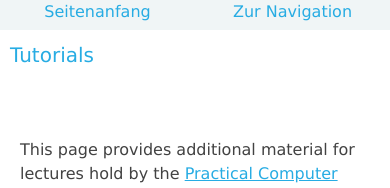
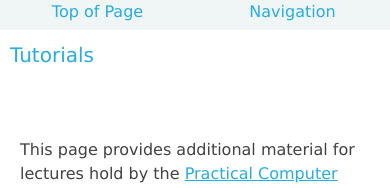
Before and after one commit to wwu-pi/tutorials, a Jekyll site: the page built from index.md, in a window 390 px wide. Shown: the top 188 px of the page. Built offline with Jekyll 4.4.1, drawn with Linux system fonts in a browser that asks for light colours.

Commit message:
Reorganized stylesheets (no style changes)

```diff
--- a/_config.yml
+++ b/_config.yml
@@ -2,7 +2,7 @@
 
 lectures:
  - eai
- #- mdsd
+ - mdsd
 
 contacts:
   eai:
--- a/_includes/body_top.html
+++ b/_includes/body_top.html
@@ -1,6 +1,6 @@
 <div class="nav-bar">
     <a href="#top">
-        <div class="button">Seitenanfang</div></a>
+        <div class="button">Top of Page</div></a>
     <a href="#sidebar">
-        <div class="button">Zur Navigation</div></a>
+        <div class="button">Navigation</div></a>
 </div>
--- a/stylesheets/media.css
+++ b/stylesheets/media.css
@@ -1,28 +1,27 @@
-@media (max-width: 750px) {
+/*
+    Media very small size
+======================================================================== */
+@media ( max-width : 750px) {
+    /* sidebar ---------------------------------- */
     #sidebar {
         position: inherit;
         width: 100%;
         padding: 10px;
         overflow-y: auto;
     }
-
     .sidebar-block {
         margin-bottom: 0px;
     }
-
-
     .page-active:after {
         top: 0;
     }
-
-
     .nav-bar {
         display: block;
         position: fixed;
         z-index: 1;
-
     }
 
+    /* content ---------------------------------- */
     .container {
         margin: 0;
         margin-top: 30px;
@@ -32,7 +31,6 @@
     .content {
         margin: 10px;
     }
-
     .content-block {
         margin-bottom: 10px;
     }
@@ -41,32 +39,46 @@
     }
 }
 
-@media (min-width: 751px) and (max-width: 899px) {
+/*
+    Media medium size
+======================================================================== */
+@media ( min-width : 751px) and (max-width: 899px) {
     #sidebar {
-         #position: absolute;
+        /* position: absolute; */
         padding: 40px 10px 40px 10px;
+        width: 250px;
     }
+
     .content {
         margin-right: 10px;
     }
     .container {
+        margin-left: 250px;
         min-width: inherit;
     }
     body {
-        min-width: 400px;
+        /* min-width: 400px; */
+    }
 }
 
-}
-
-@media (min-width: 900px) {
+@media ( min-width : 900px) {
     #sidebar {
-         #position: absolute;
-         #bottom: auto;
+        /* position: absolute;
+        bottom: auto; */
     }
 }
 
 @media print {
-     #a[href]:after { content: " (" attr(href) ")"; }
-     .content a[href]:after { content: " (" attr(href) ")"; }
-     h1, h2, h3 { page-break-after: avoid; }
+    #a[href]:after {
+        content: " (" attr(href) ")";
+
     }
+    .content a[href]:after {
+        content: " (" attr(href) ")";
+
+    }
+    h1,h2, h3 {
+        page-break-after: avoid;
+
+    }
+}
--- a/stylesheets/style_added.css
+++ b/stylesheets/style_added.css
@@ -1,28 +1,6 @@
-ol ol {
-    list-style: lower-roman outside none;
-}
-
-pre { padding: 12px 24px; }
-
-.header .entypo {
-    line-height: 0;
-    top: 25px;
-}
-
-.header .title {
-    background: none repeat scroll 0 0 transparent;
-
-}
-.container {
-    margin-left: 30%;
-}
-#sidebar {
-    width: 30%;
-}
-.sidebar-block ol{
-    list-style: none outside none;
-}
-
+/*
+    Header.html
+======================================================================== -*/
 .header .first_line {
     margin-bottom: 0px;
     font-size: 20px;
@@ -32,6 +10,26 @@
     margin-left: 60px;
     margin-top: -20px;
     font-size: 24px;
+}
+
+.header .entypo {
+    line-height: 0;
+    top: 25px;
+}
+
+.header .title {
+    background: none repeat scroll 0 0 transparent;
+}
+
+.ir:before {
+    /* content: ""; */
+}
+
+/*
+    Content
+======================================================================== */
+.container {
+    margin-left: 30%;
 }
 
 .content {
@@ -45,11 +43,51 @@
     margin: 0px;
 }
 
-.table_of_content{
+.table_of_content {
     font-size: 0.8em;
 }
-.table_of_content li{
+
+.table_of_content li {
     margin-left: 30px;
+}
+
+/*
+    Sidebar
+======================================================================== */
+#sidebar {
+    width: 30%;
+}
+
+.sidebar-block ol {
+    list-style: none outside none;
+}
+
+.nav-bar {
+    top: 0;
+    left: 0;
+    text-align: center;
+    background: none repeat scroll 0 0 #F0F5F6;
+    width: 100%;
+    height: 30px;
+    display: none;
+}
+
+.nav-bar .button {
+    float: left;
+    width: 50%;
+    text-decoration: none;
+}
+
+/*
+    Typography
+======================================================================== */
+.content ol ol {
+    list-style: lower-roman outside none;
+}
+
+.content pre {
+    font-size: 0.8em;
+    padding: 12px 24px;
 }
 
 .tip {
@@ -59,12 +97,13 @@
     margin-bottom: 1em;
 }
 
-.example{
+.example {
     color: #4C4C49;
     background: #009DD1;
     padding: 1px 5px;
     margin-bottom: 1em;
 }
+
 .footnote {
     color: #4C4C49;
     background: #F5F5F5;
@@ -78,33 +117,15 @@
     background: lightgrey;
     padding: 2px;
     width: -moz-min-content;
+}
 
-}
 .figure .image {
 
 }
+
 .figure .caption {
     font-size: 0.8em;
     padding-left: 50px;
     padding-right: 10px;
     text-indent: -40px;
 }
-
-.nav-bar {
-    top:0;
-    left: 0;
-    text-align: center;
-    background: none repeat scroll 0 0 #F0F5F6;
-    width: 100%;
-    height: 30px;
-    display: none;
-}
-.nav-bar .button {
-    float: left;
-    width: 50%;
-    text-decoration: none;
-}
-
-.ir:before {
-    #content: "";
-}
```
Lines whose indentation alone changed are shown as unchanged.
